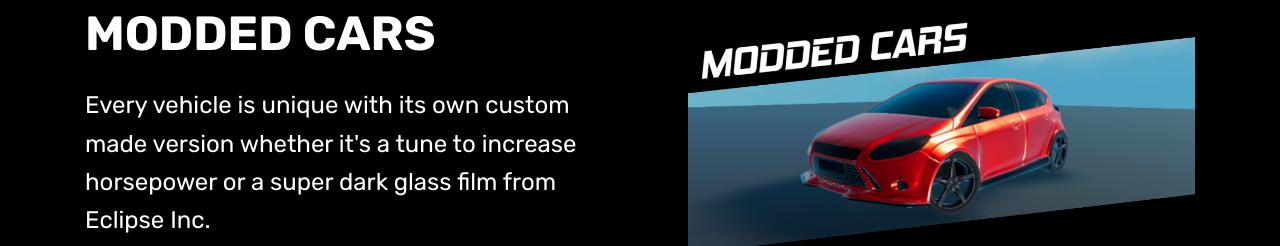
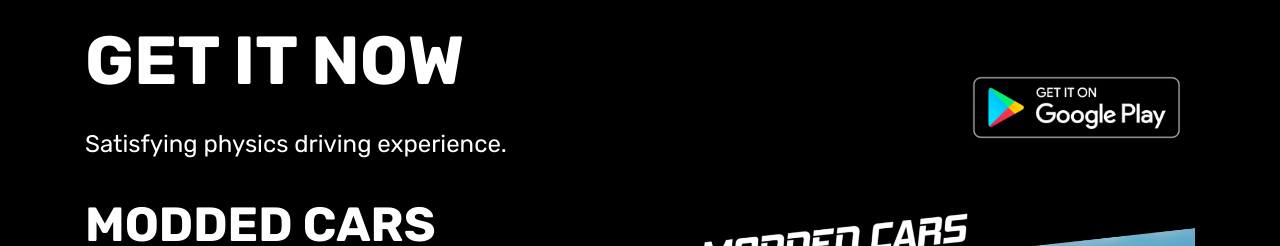
Before and after one commit to GamerPirate/drivinginsanity, a plain HTML site: page index.html in a window 1280 px wide. Shown: the part 683-929 px from the top of the page. Drawn offline with Linux system fonts and the light colour scheme.

Commit message:
Get It Now

```diff
--- a/assets/mobirise/css/mbr-additional.css
+++ b/assets/mobirise/css/mbr-additional.css
@@ -1122,6 +1122,32 @@ section.lazy-placeholder:after {
   padding-bottom: 135px;
   background-image: url("../../../assets/images/covernologo-1.png");
 }
+.cid-s8edfSn8Am {
+  padding-top: 15px;
+  padding-bottom: 0px;
+  background-color: #000000;
+}
+.cid-s8edfSn8Am .media-container-row {
+  flex-direction: row-reverse;
+  -webkit-flex-direction: row-reverse;
+}
+@media (min-width: 992px) {
+  .cid-s8edfSn8Am .mbr-figure {
+    padding-right: 4rem;
+    padding-right: 0;
+    padding-left: 4rem;
+  }
+}
+@media (max-width: 991px) {
+  .cid-s8edfSn8Am .mbr-figure {
+    padding-bottom: 3rem;
+  }
+}
+@media (max-width: 767px) {
+  .cid-s8edfSn8Am .mbr-text {
+    text-align: center;
+  }
+}
 .cid-rwAHjD47vp {
   padding-top: 0px;
   padding-bottom: 0px;
--- a/index.html
+++ b/index.html
@@ -55,7 +55,7 @@
     </nav>
 </section>
 
-<section class="engine"><a href="https://mobirise.info/b">create your own site for free</a></section><section class="cid-rv4hCb0ZAj" id="header2-1">
+<section class="engine"><a href="https://mobirise.info/z">best css templates</a></section><section class="cid-rv4hCb0ZAj" id="header2-1">
 
 
 
@@ -67,6 +67,32 @@
                 <h1 class="mbr-section-title mbr-bold pb-3 mbr-fonts-style display-1"><br><br><br></h1>
                 <h3 class="mbr-section-subtitle align-center mbr-light pb-3 mbr-fonts-style display-2"><br><br></h3>
 
+
+            </div>
+        </div>
+    </div>
+
+</section>
+
+<section class="header3 cid-s8edfSn8Am" id="header3-19">
+
+
+
+
+
+    <div class="container">
+        <div class="media-container-row">
+            <div class="mbr-figure" style="width: 35%;">
+                <a href="https://play.google.com/store/apps/details?id=com.gamerpirate.drivinginsanity"><img src="assets/images/google-play-badge.png" alt="" title=""></a>
+            </div>
+
+            <div class="media-content">
+                <h1 class="mbr-section-title mbr-white pb-3 mbr-fonts-style display-1"><strong>
+                    GET IT NOW</strong></h1>
+
+                <div class="mbr-section-text mbr-white pb-3 ">
+                    <p class="mbr-text mbr-fonts-style display-5">Satisfying physics driving experience.</p>
+                </div>
 
             </div>
         </div>
```
Also changed, not shown: assets/images/hashes.json (+1 -1 lines), privacypolicy.html (+1 -1 lines), assets/images/google-play-badge.png (added), 1 other file.
